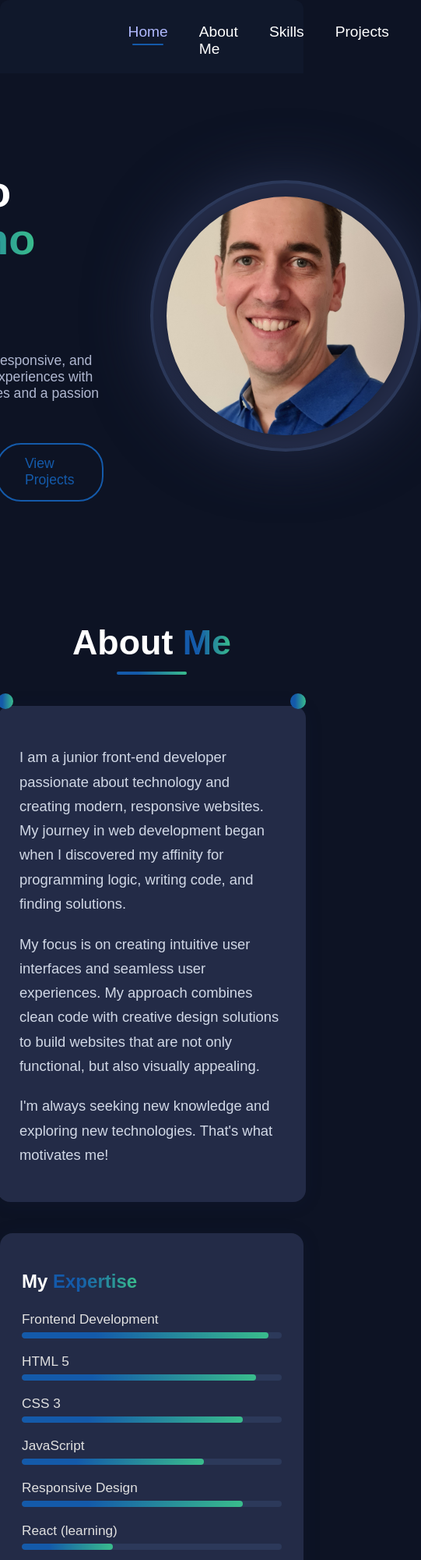
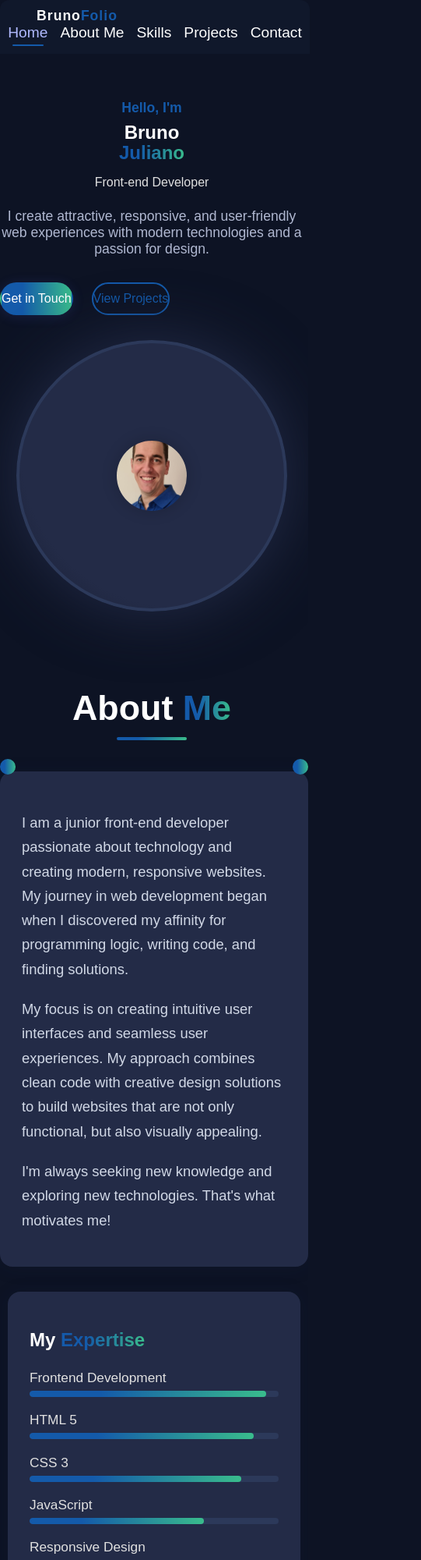
Before and after one commit to BrunoFJ/BrunoFolio, a plain HTML site: page index.html in a window 390 px wide. Shown: the top 2000 px of the page at 78% size, 541 px wide, since content can reach past the window. Drawn offline with Linux system fonts and the light colour scheme; a script that the page names is missing.

Commit message:
responsiveness adjustment

```diff
--- a/css/style.css
+++ b/css/style.css
@@ -218,6 +218,7 @@ body {
   background: linear-gradient(90deg, #145aaa 30%, #39bc8c 100%);
   border-radius: 2px;
   margin: 12px auto 0 auto;
+  margin-bottom: 32px;
 }
 
 .about-container {
@@ -802,3 +803,116 @@ body {
 html {
   scroll-behavior: smooth;
 }
+
+/* Responsive Styles */
+
+/* Responsividade geral para o portfólio */
+
+/* Telas grandes (desktop) */
+@media (min-width: 1200px) {
+  .container,
+  .about-container,
+  .skills-cards,
+  .projects-cards,
+  .contact-container {
+    max-width: 1200px;
+    margin: 0 auto;
+  }
+}
+
+/* Tablets e telas médias */
+@media (max-width: 991px) {
+  .nav-links {
+    gap: 24px;
+    font-size: 1.1rem;
+  }
+  .about-container,
+  .skills-cards,
+  .projects-cards,
+  .contact-container {
+    flex-direction: column;
+    align-items: center;
+    gap: 32px;
+  }
+  .hero {
+    flex-direction: column;
+    gap: 32px;
+    text-align: center;
+  }
+  .hero-image {
+    margin: 0 auto;
+  }
+}
+
+/* Celulares grandes */
+@media (max-width: 767px) {
+  .navbar {
+    flex-direction: column;
+    align-items: center;
+    padding: 18px 10px;
+  }
+  .nav-links {
+    flex-wrap: wrap;
+    gap: 16px;
+    font-size: 1rem;
+    justify-content: flex-start;
+  }
+  .hero-content h1 {
+    font-size: 2.2rem;
+  }
+  .hero-content h2 {
+    font-size: 1.2rem;
+  }
+  .skills-cards,
+  .projects-cards {
+    flex-direction: column;
+    align-items: center;
+    gap: 24px;
+  }
+  .skills-card,
+  .project-card {
+    width: 70%;
+    min-width: unset;
+    max-width: 100%;
+  }
+  .about-expertise {
+    justify-content: center;
+    max-width: 70%;
+  }
+  .contact-container {
+    align-items: center;
+    flex-direction: column;
+    gap: 24px;
+  }
+}
+
+/* Celulares pequenos */
+@media (max-width: 480px) {
+  .navbar {
+    padding: 10px 4px;
+  }
+  .logo {
+    font-size: 1.1rem;
+  }
+  .hero-content h1 {
+    font-size: 1.5rem;
+  }
+  .hero-content h2 {
+    font-size: 1rem;
+  }
+  .btn,
+  .btn.primary,
+  .btn.secondary {
+    font-size: 1rem;
+    padding: 10px 0;
+  }
+  .project-icon video,
+  .project-icon img {
+    width: 100px !important;
+    height: 60px !important;
+  }
+  .photoProfile {
+    width: 90px !important;
+    height: 90px !important;
+  }
+}
```
